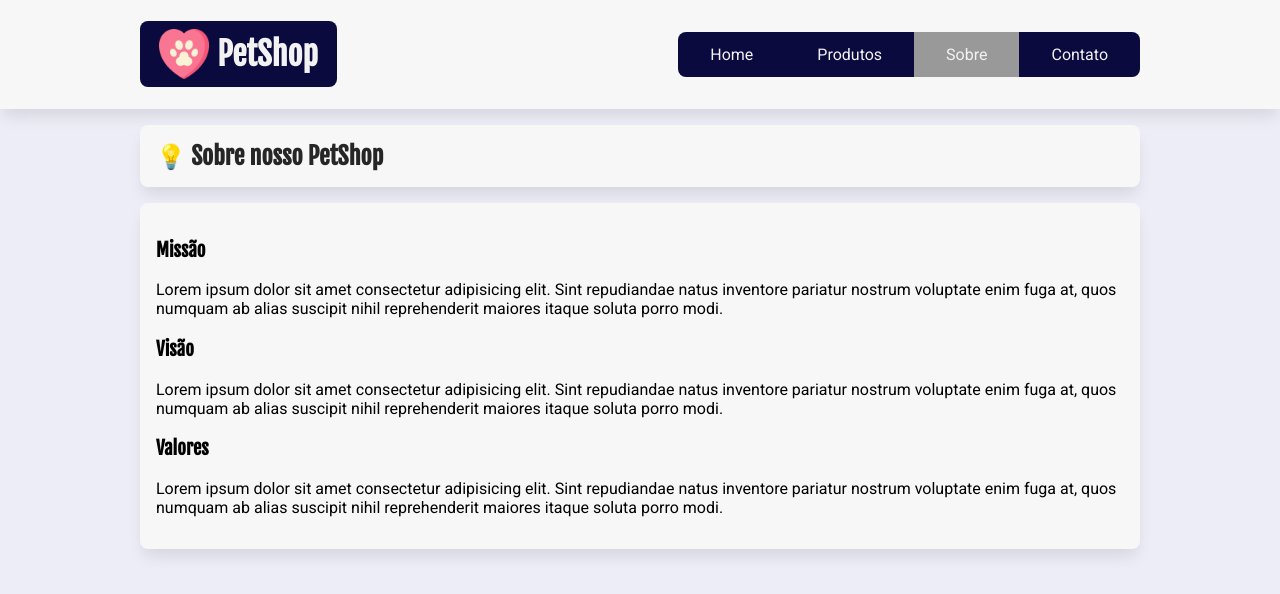
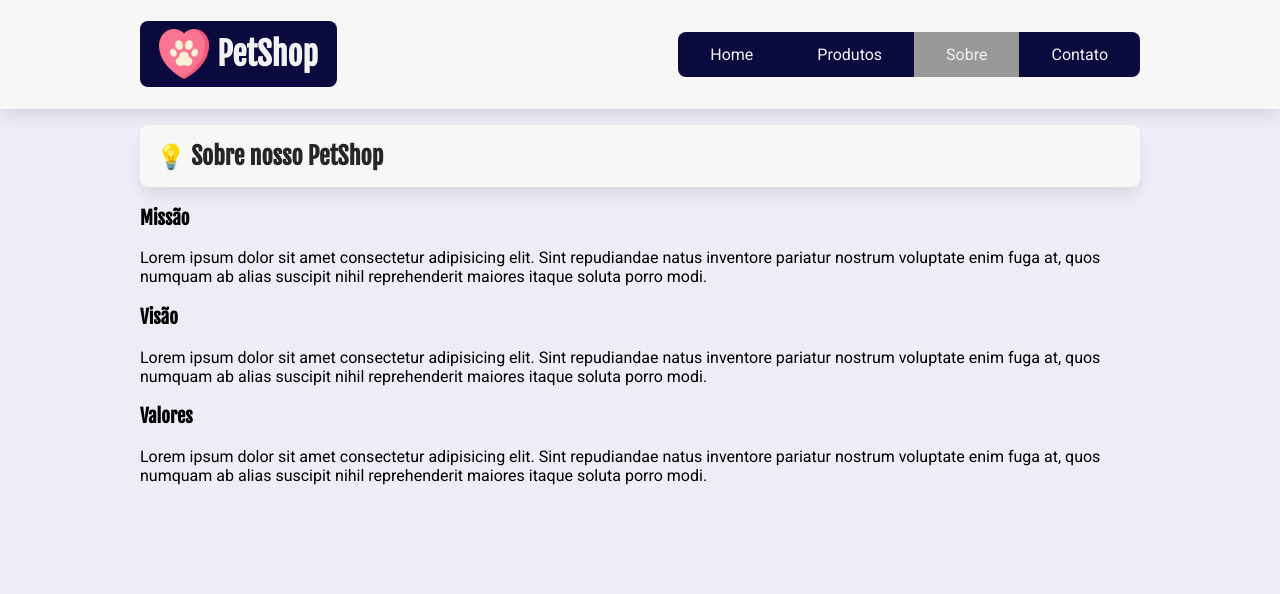
Before and after one commit to IgnacioNeto/petshop-ignacio, a React (Create React App) app: page /sobre in a window 1280 px wide. Shown: the top 594 px of the page. Built offline with nearby package versions, Linux system fonts and the light colour scheme.

Commit message:
Componente Caixa e props
Componente Caixa e props

```diff
--- /dev/null
+++ b/src/components/Caixa/Caixa.jsx
@@ -0,0 +1,7 @@
+import estilos from "./Caixa.module.css";
+
+const Caixa = (props) => {
+  return <div>{props.children}</div>;
+};
+
+export default Caixa;
--- a/src/pages/Produtos/Produtos.jsx
+++ b/src/pages/Produtos/Produtos.jsx
@@ -1,12 +1,12 @@
 import estilos from "./Produtos.module.css";
+import Caixa from "../../components/Caixa/Caixa";
+
 const Produtos = () => {
   return (
     <section>
-      <h2 id="produtos" className={estilos.titulo_secao}>
-        Pet contato
-      </h2>
+      <h2 className={estilos.titulo_secao}>Pet contato</h2>
 
-      <div className={estilos.produtos}>
+      <Caixa id="produtos" className={estilos.produtos}>
         <article>
           <h3>produto 1</h3>
           <p>
@@ -34,7 +34,7 @@
             non dolor. Facere, similique!
           </p>
         </article>
-      </div>
+      </Caixa>
     </section>
   );
 };
--- a/src/pages/Sobre/Sobre.jsx
+++ b/src/pages/Sobre/Sobre.jsx
@@ -1,9 +1,11 @@
+import Caixa from "../../components/Caixa/Caixa";
 import estilos from "./Sobre.module.css";
+
 const Sobre = () => {
   return (
     <section>
       <h2 className={estilos.titulo_secao}>Sobre nosso PetShop</h2>
-      <div id="sobre">
+      <Caixa id="sobre">
         <h3>Missão</h3>
         <p>
           Lorem ipsum dolor sit amet consectetur adipisicing elit. Sint
@@ -25,7 +27,7 @@
           quos numquam ab alias suscipit nihil reprehenderit maiores itaque
           soluta porro modi.
         </p>
-      </div>
+      </Caixa>
     </section>
   );
 };
```
Also changed, not shown: src/components/Caixa/Caixa.module.css (added).
